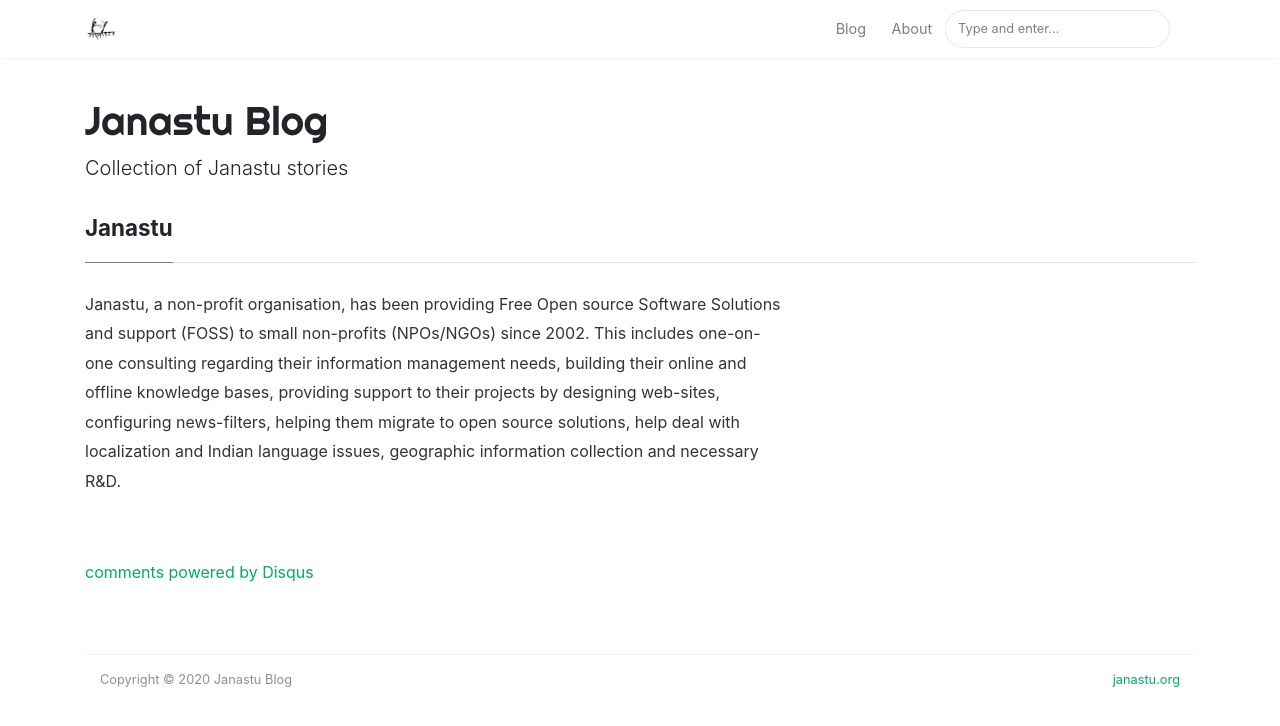
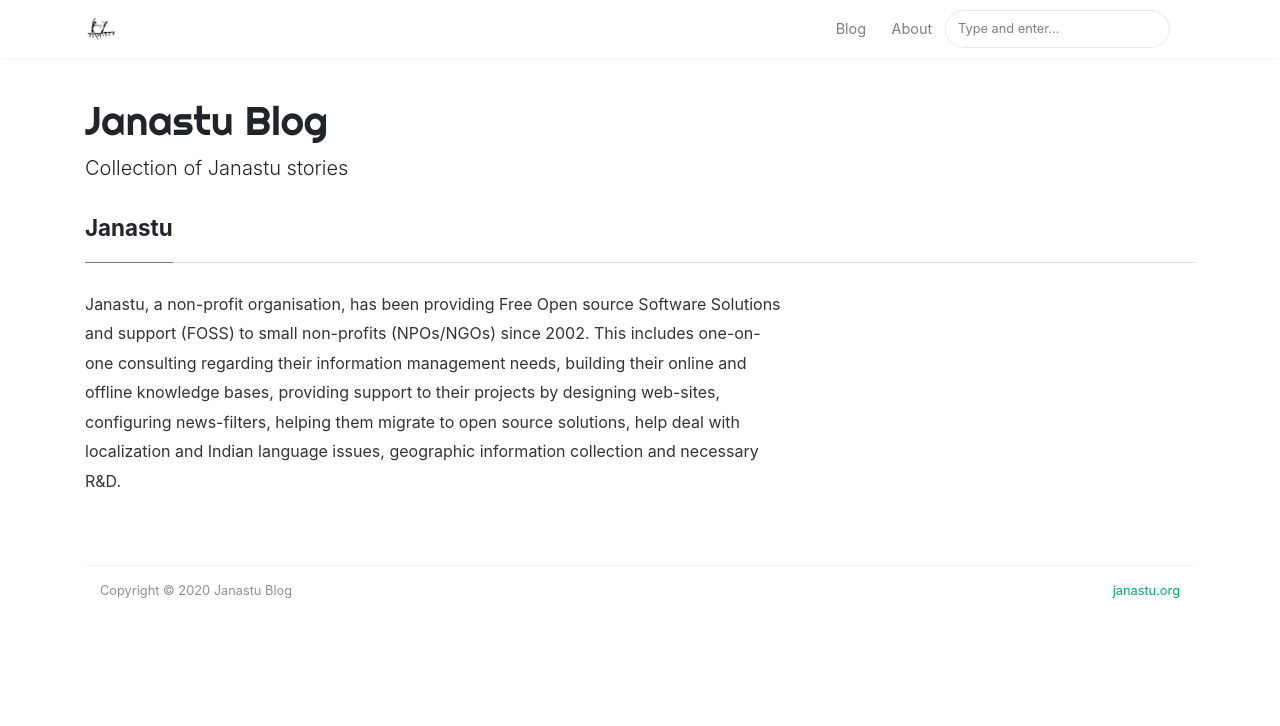
Before and after one commit to janastu/blog.janastu.org, a Jekyll site: the page built from _pages/about.md, in a window 1280 px wide. Shown: the top 726 px of the page. Built offline with Jekyll 4.4.1, drawn with Linux system fonts in a browser that asks for light colours; nearby versions of some CDN libraries; comment, search, counter and statistics services are not loaded; some of the changed lines change nothing that is shown.

Commit message:
remove template content

```diff
--- a/_pages/about.md
+++ b/_pages/about.md
@@ -2,36 +2,12 @@
 layout: page
 title: Janastu
 permalink: /about
-comments: true
+comments: false
 ---
 
 <div class="row justify-content-between">
 <div class="col-md-8 pr-5">
 
 <p>Janastu, a non-profit organisation, has been providing Free Open source Software Solutions and support (FOSS) to small non-profits (NPOs/NGOs) since 2002. This includes one-on-one consulting regarding their information management needs, building their online and offline knowledge bases, providing support to their projects by designing web-sites, configuring news-filters, helping them migrate to open source solutions, help deal with localization and Indian language issues, geographic information collection and necessary R&D.</p>
-
-
-
-<!--p class="mb-5"><img class="shadow-lg" src="{{site.baseurl}}/assets/images/mediumish-jekyll-template.png" alt="jekyll template mediumish" /></p>
-<h4>Documentation</h4>
-
-<p>Please, read the docs <a href="https://bootstrapstarter.com/bootstrap-templates/template-mediumish-bootstrap-jekyll/">here</a>.</p>
-
-<h4>Questions or bug reports?</h4>
-
-<p>Head over to our <a href="https://github.com/wowthemesnet/mediumish-theme-jekyll">Github repository</a>!</p>
-
-</div>
-
-<div class="col-md-4">
-
-<div class="sticky-top sticky-top-80">
-<h5>Buy me a coffee</h5>
-
-<p>Thank you for your support! Your donation helps me to maintain and improve <a target="_blank" href="https://github.com/wowthemesnet/mediumish-theme-jekyll">Mediumish <i class="fab fa-github"></i></a>.</p>
-
-<a target="_blank" href="https://www.wowthemes.net/donate/" class="btn btn-danger">Buy me a coffee</a> <a target="_blank" href="https://bootstrapstarter.com/bootstrap-templates/template-mediumish-bootstrap-jekyll/" class="btn btn-warning">Documentation</a>
-
-</div-->
 </div>
 </div>
```
